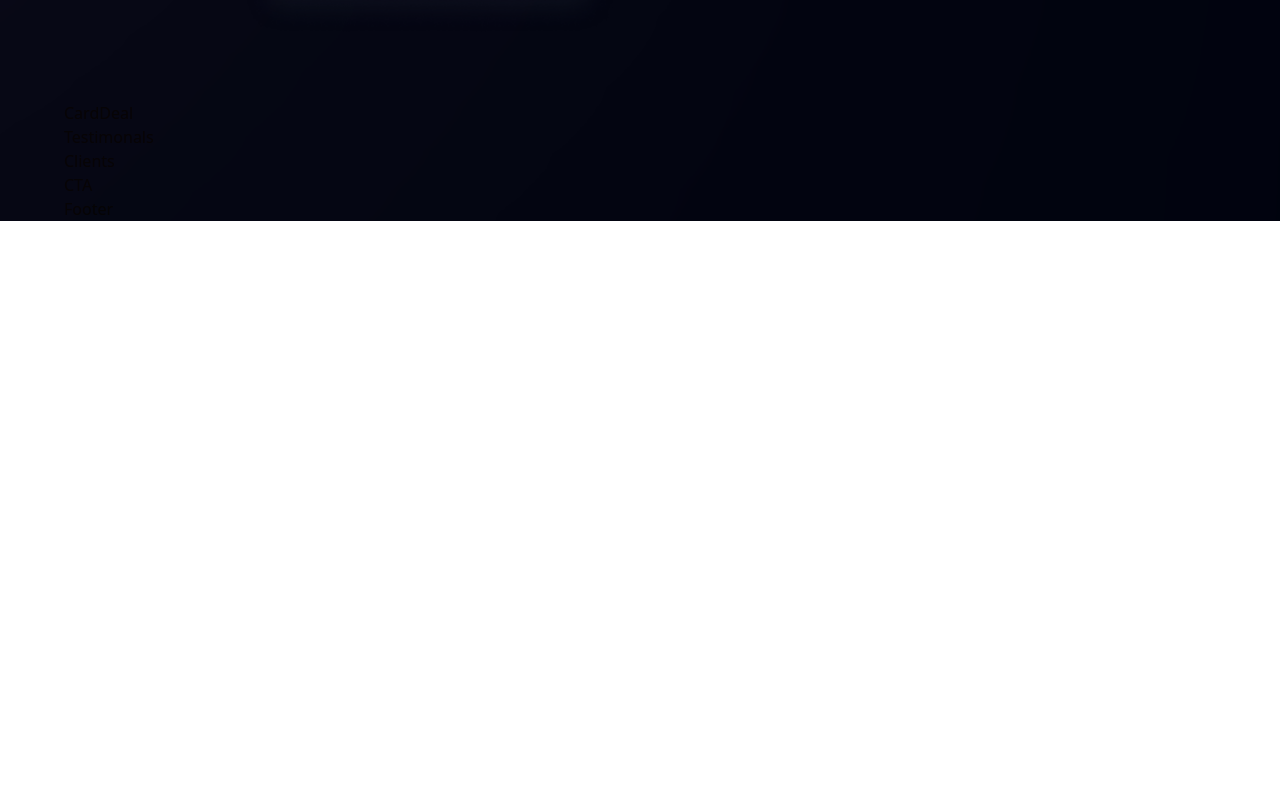
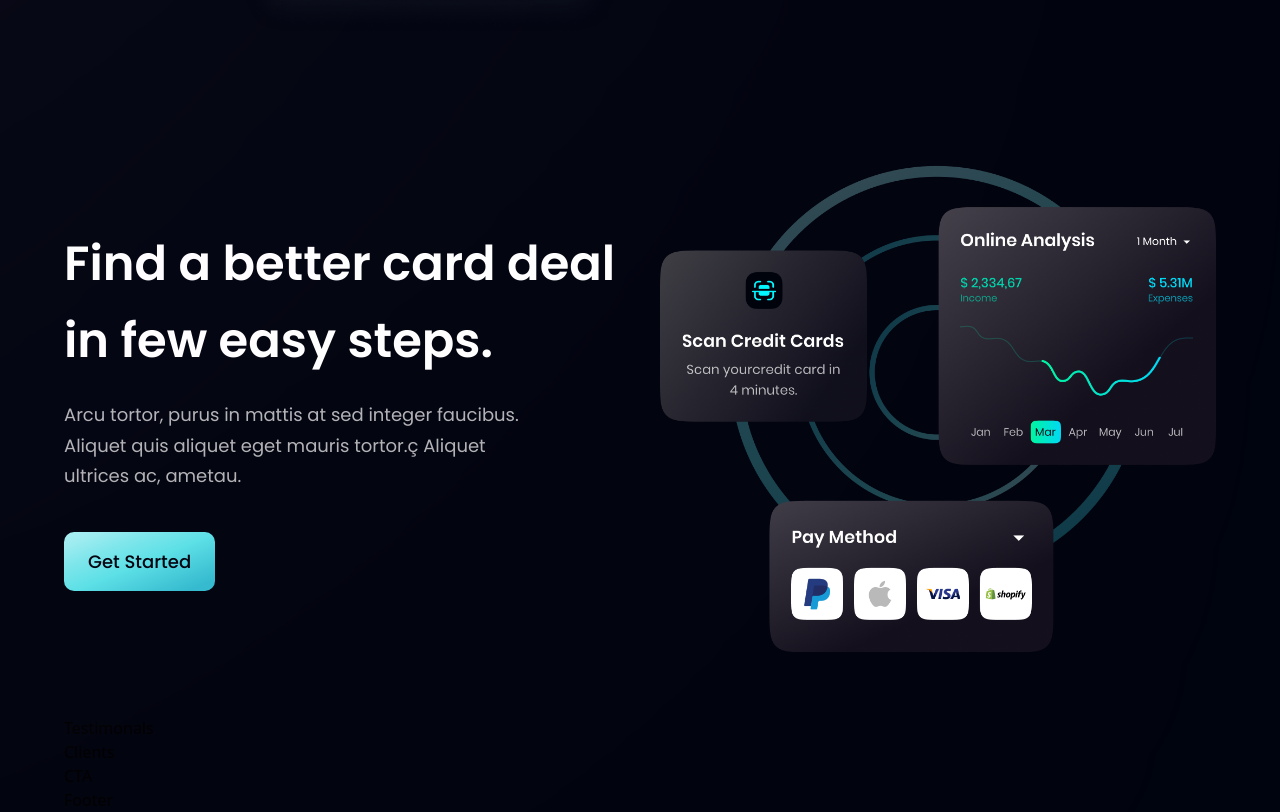
Before and after one commit to tleanne1/bank_modern_app, a React (Vite) app: page / in a window 1280 px wide. Shown: the part 2088-2900 px from the top of the page. Before the commit the page ends 2309 px from the top, so only its background shows below. Built offline with nearby package versions, Linux system fonts and the light colour scheme.

Commit message:
added cardDeal content

```diff
--- a/src/components/Button.jsx
+++ b/src/components/Button.jsx
@@ -4,7 +4,7 @@
   return (
     <button
       type="button"
-      className={`py-4 px-6 bg-blue-gradient font-poppins font-medium text-[18px] text-primary outline-none ${styles}`}
+      className={`py-4 px-6 bg-blue-gradient font-poppins font-medium text-[18px] text-primary outline-none ${styles} rounded-[10px]`}
     >
       Get Started
     </button>
--- a/src/components/CardDeal.jsx
+++ b/src/components/CardDeal.jsx
@@ -1,7 +1,24 @@
-import React from "react";
+import { card } from "../assets";
+import styles, { layout } from "../style";
+import Button from "./Button";
 
-const CardDeal = () => {
-  return <div>CardDeal</div>;
-};
+const CardDeal = () => (
+  <section className={layout.section}>
+    <div className={layout.sectionInfo}>
+      <h2 className={`${styles.heading2}`}>
+        Find a better card deal <br className="sm:block hiden" /> in few easy
+        steps.
+      </h2>
+      <p className={`${styles.paragraph} max-w-[470px] mt-5`}>
+        Arcu tortor, purus in mattis at sed integer faucibus. Aliquet quis
+        aliquet eget mauris tortor.ç Aliquet ultrices ac, ametau.
+      </p>
+      <Button styles="mt-10" />
+    </div>
 
+    <div className={layout.sectionImg}>
+      <img src={card} alt="card" className="w-[100%] h-[100%]" />
+    </div>
+  </section>
+);
 export default CardDeal;
```
